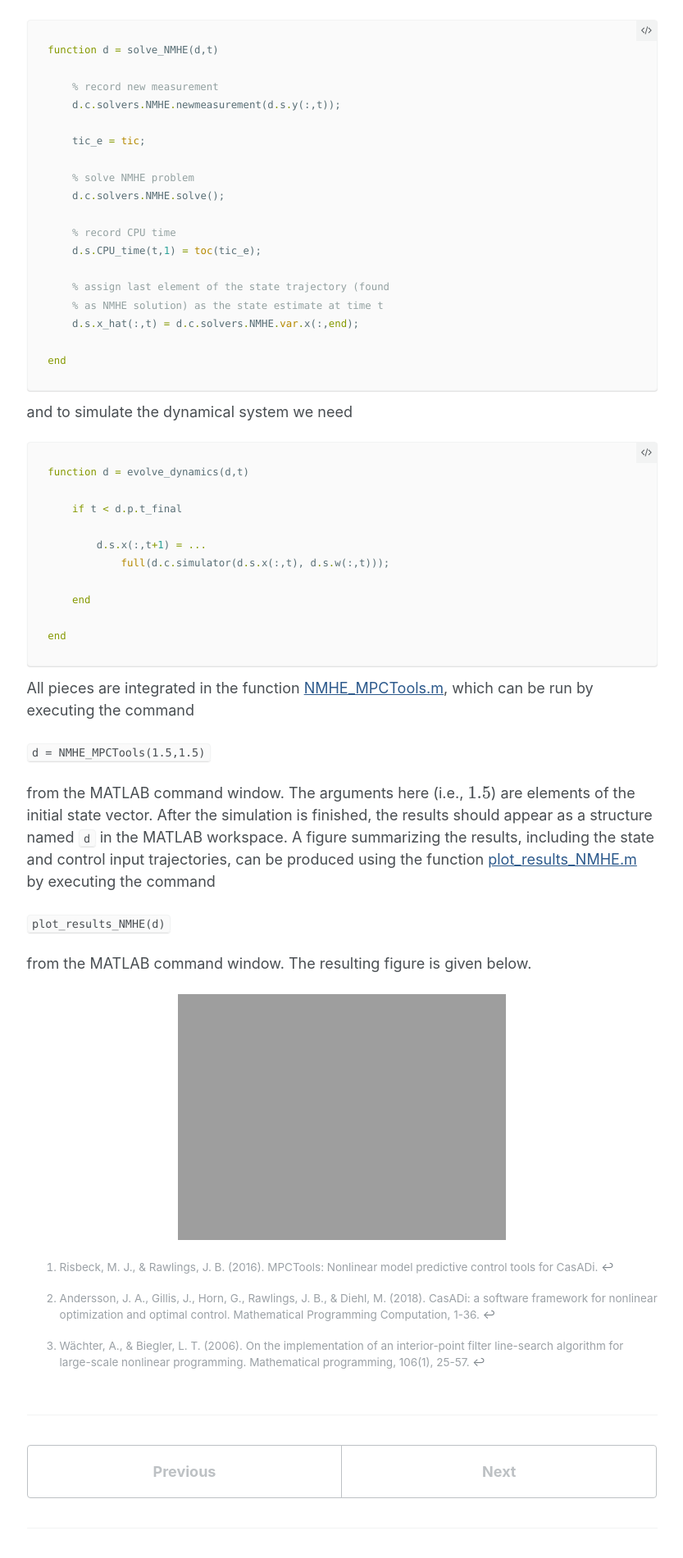
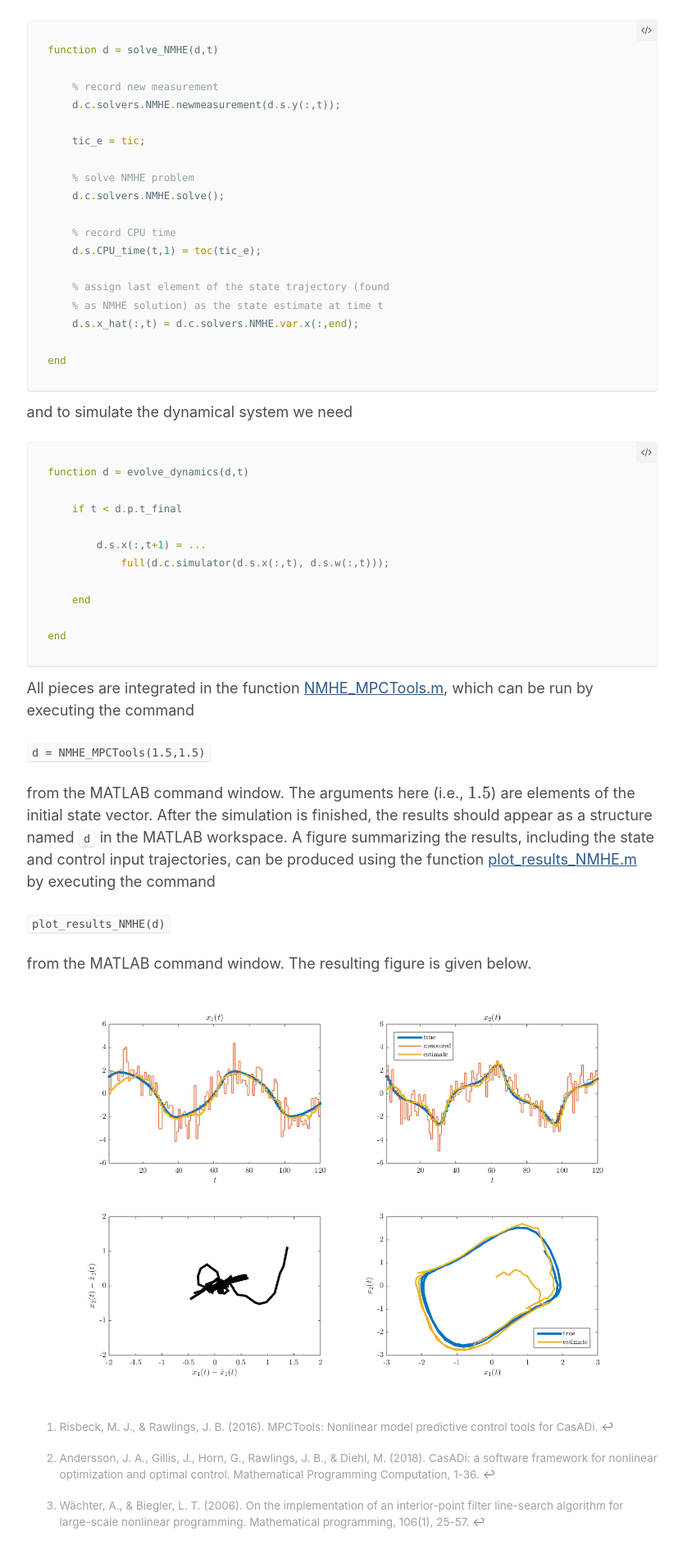
Before and after one commit to sirmatel/sirmatel.github.io, a Jekyll site: the page built from _posts/blog/2019-03-09-NMHE_MPCTools.md, in a window 1280 px wide. Shown: the part 4499-6400 px from the top of the page at 82% size, without its empty margins (249-1082 px from the left). Built offline with Jekyll 4.4.1, drawn with Linux system fonts in a browser that asks for light colours; formulas are drawn with MathJax 3; comment, search, counter and statistics services are not loaded.

Commit message:
Update 2019-03-09-NMHE_MPCTools.md

```diff
--- a/_posts/blog/2019-03-09-NMHE_MPCTools.md
+++ b/_posts/blog/2019-03-09-NMHE_MPCTools.md
@@ -227,7 +227,7 @@ from the MATLAB command window. The arguments here (i.e., $$1.5$$) are elements
 
 from the MATLAB command window. The resulting figure is given below.
 
-![implement NMHE with MPCTools, results]({{ site.url }}/images/implement_NMHE_MPCTools_results.png){: .center-image }
+![NMHE with MPCTools, results]({{ site.url }}/images/results_NMHE_MPCTools.png){: .center-image }
 
 [^Risbeck2016]: Risbeck, M. J., & Rawlings, J. B. (2016). MPCTools: Nonlinear model predictive control tools for CasADi.
 
```
Also changed, not shown: other parts of _posts/blog/2019-03-09-NMHE_MPCTools.md (+1 -1 lines).
